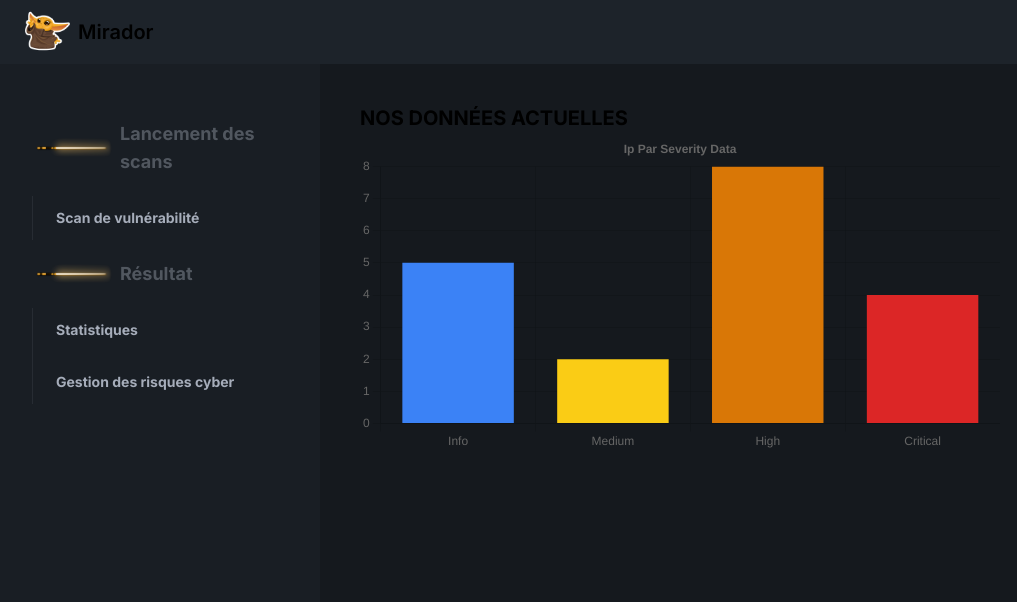
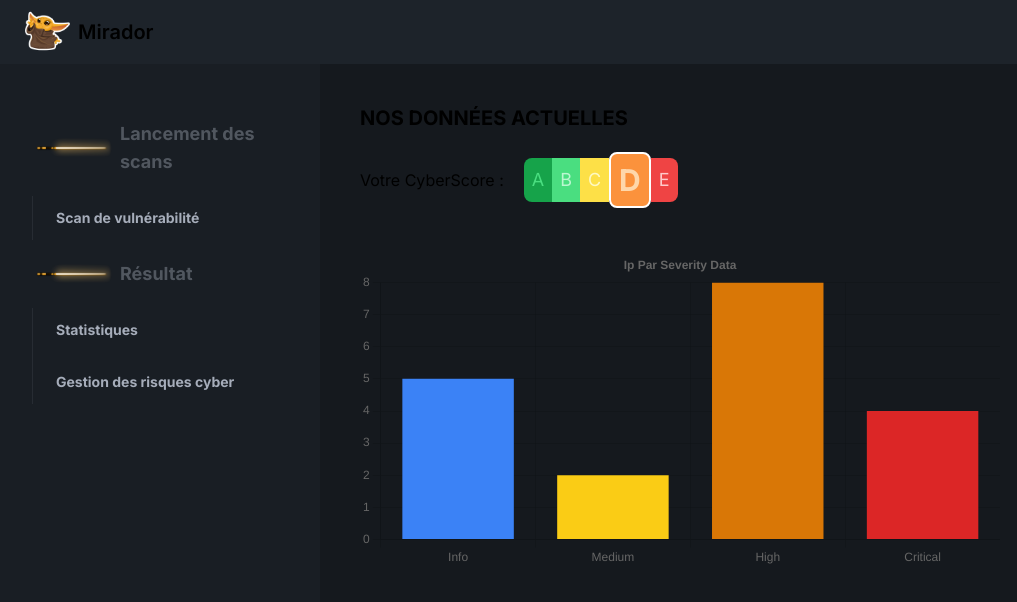
Before and after one commit to Hulcox/cyna, a Next.js app: page / in a window 1280 px wide. Shown: the top 602 px of the page, without its empty margins (0-1017 px from the left). Built offline with nearby package versions, Linux system fonts and the light colour scheme.

Commit message:
Added cyberscore

```diff
--- a/src/app/(cyna)/page.js
+++ b/src/app/(cyna)/page.js
@@ -2,6 +2,7 @@
 import React, { useEffect, useState } from "react"
 import BarChart from "@/components/barChart"
 import NoData from "@/components/noData"
+import CyberScore from "@/components/cyberScore"
 
 export default function Home() {
   const [data, setData] = useState([])
@@ -29,12 +30,15 @@ export default function Home() {
   return (
     <div className="p-10 w-3/4">
       {data && data.map((info, index) => (
-        <>
-          <h1 className="font-bold uppercase text-xl">
-            Nos données actuelles
-          </h1>
-          <BarChart key={index} info={info}/>
-        </>
+        <div className="flex flex-col gap-10" key={index} >
+          <div className="flex flex-col gap-5">
+            <h1 className="font-bold uppercase text-xl">
+              Nos données actuelles
+            </h1>
+            <CyberScore cyberScore={"D"} />
+          </div>
+          <BarChart info={info}/>
+        </div>
       ))}
       {data.length === 0 && <NoData/>}
     </div>
--- a/src/app/(cyna)/recommandation/page.js
+++ /dev/null
@@ -1,5 +0,0 @@
-const PageRecommandation = () => {
-  // todo
-};
-
-export default PageRecommandation;
--- a/src/app/(cyna)/tools/[idTool]/page.js
+++ b/src/app/(cyna)/tools/[idTool]/page.js
@@ -6,12 +6,8 @@ const ToolPage = ({ params }) => {
   const tools = [
     {
       name: "Scan de vulnérabilité",
-      nameShort: "scan"
-    },
-    /*{
-      name: "Vunérabilité - Recherche d'information sur les CVE",
-      nameShort: "metasploit"
-    }*/
+        nameShort: "openvas"
+    }
   ]
 
   return (
--- a/src/components/appContext.jsx
+++ b/src/components/appContext.jsx
@@ -7,8 +7,8 @@ const AppContext = createContext({})
 
 export const AppContextProvider = (props) => {
   const [scriptIsBusy, setScriptIsBusy] = useState({
-    scan: {
-      name: "scan",
+    openvas: {
+      name: "openvas",
       status: "down",
       date: DateTime.now()
         .setLocale("fr")
--- /dev/null
+++ b/src/components/cyberColors.jsx
@@ -0,0 +1,24 @@
+export const indexes = ["A", "B", "C", "D", "E"]
+
+export const colors = {
+  "A": {
+    bg: "bg-green-600",
+    text: "text-green-400"
+  },
+  "B": {
+    bg: "bg-green-400",
+    text: "text-green-200"
+  },
+  "C": {
+    bg: "bg-yellow-300",
+    text: "text-yellow-100"
+  },
+  "D": {
+    bg: "bg-orange-400",
+    text: "text-orange-200"
+  },
+  "E": {
+    bg: "bg-red-500",
+    text: "text-red-200"
+  }
+}
--- /dev/null
+++ b/src/components/cyberScore.jsx
@@ -0,0 +1,32 @@
+import classNames from "classnames"
+import { indexes, colors } from "@/components/cyberColors"
+
+const CyberScore = (props) => {
+  const { cyberScore } = props
+
+  return (
+    <div className="flex gap-5 items-center">
+      <h1>
+        Votre CyberScore :
+      </h1>
+      <div className="flex text-lg items-center">
+        {indexes.map((index, key) => (
+          <div
+            key={key}
+            className={classNames(
+              index === "A" && "rounded-l-lg",
+              index === "E" && "rounded-r-lg",
+              colors[index]["bg"],
+              colors[index]["text"],
+              cyberScore === index && "rounded-lg text-3xl border-2 border-white font-bold", "p-2"
+            )}
+          >
+            {index}
+          </div>
+        ))}
+      </div>
+    </div>
+  )
+}
+
+export default CyberScore
--- a/src/components/menuDrawer.jsx
+++ b/src/components/menuDrawer.jsx
@@ -9,22 +9,13 @@ const MenuDrawer = () => {
   const tools = [
     {
       name: "Scan de vulnérabilité",
-      url: "/tools/scan"
+      url: "/tools/openvas"
     }
-    // {
-    //   name: "Simulation de brèche",
-    //   url: "/tools/infectionmonkey",
-    // },
-    // {
-    //   name: "Exploitation de Vunérabilité",
-    //   url: "/tools/metasploit"
-    // }
   ]
 
   const results = [
     { name: "Statistiques", url: "/" },
     { name: "Gestion des risques cyber", url: "/gestion" }
-    // { name: "Recommandations", url: "/recommandation" }
   ]
 
   return (
--- a/src/components/table.jsx
+++ b/src/components/table.jsx
@@ -5,7 +5,7 @@ const Table = (props) => {
   const { columns, data } = props
 
   const [rows, setRows] = useState(data)
-  const [sort, setSort] = useState({CVEs: true})
+  const [sort, setSort] = useState({ CVEs: true })
 
   const color = {
     Critical: "bg-red-600",
@@ -23,9 +23,9 @@ const Table = (props) => {
           } else {
             return a[column] < b[column] ? 1 : -1
           }
-      })
+        })
       setRows(sorted)
-      setSort({[column]: !sort[column]})
+      setSort({ [column]: !sort[column] })
     }
   }
 
--- a/src/components/toolsContainer.jsx
+++ b/src/components/toolsContainer.jsx
@@ -24,7 +24,6 @@ const ToolsContainer = ({ title, scriptName }) => {
     "CVEs",
     "CVSS",
     "Severity",
-    "Cyberscore",
     "Specific Result"
   ]
 
```
Also changed, not shown: public/docs/openvas.json (renamed from public/docs/scan.json, +0 -48 lines).
